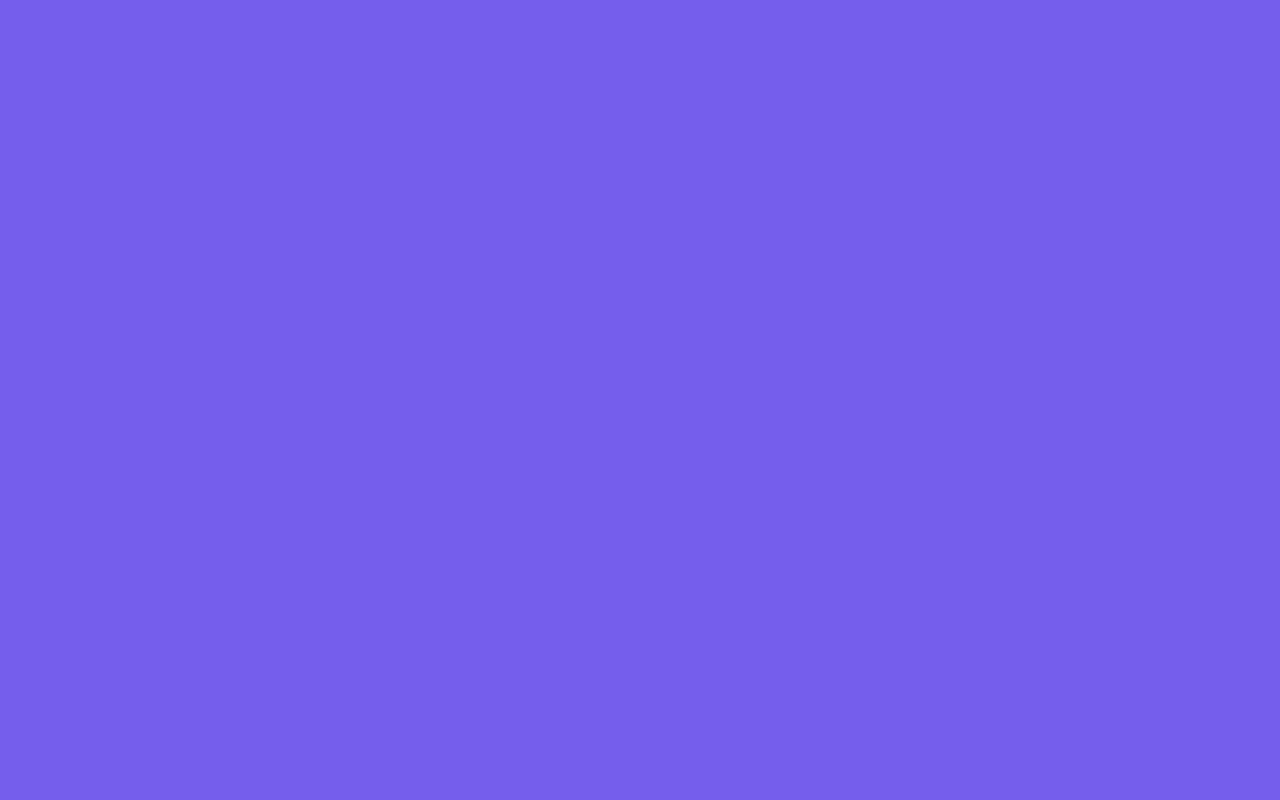
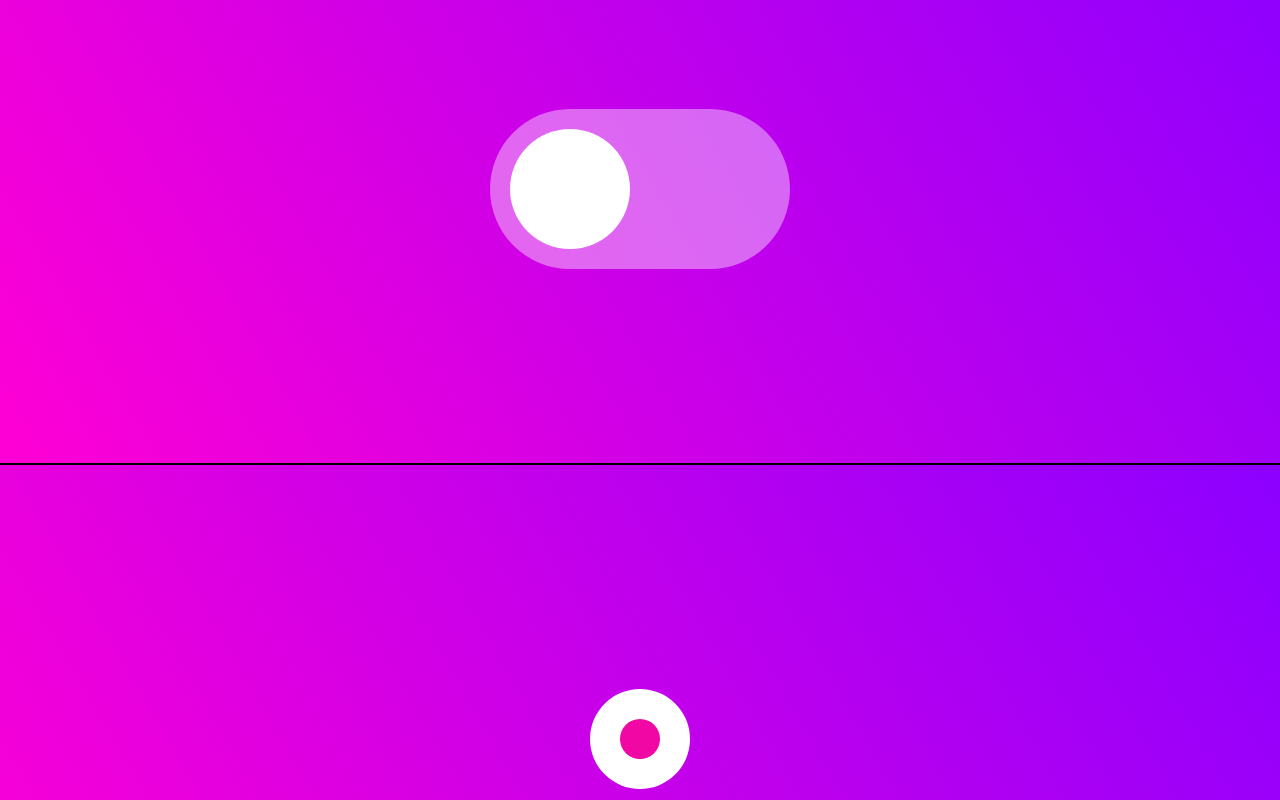
Before and after one commit to Himanshu-196018/animation-with-framer-motion, a React (Vite) app: page / in a window 1280 px wide. Shown: the part 1800-2600 px from the top of the page. Before the commit the page ends 1715 px from the top, so only its background shows below. Built offline with nearby package versions, Linux system fonts and the light colour scheme.

Commit message:
FM Layout Animation completed

```diff
--- a/src/components/App.jsx
+++ b/src/components/App.jsx
@@ -1,5 +1,8 @@
 import { motion } from "framer-motion";
 import Navbar from "./Navbar";
+import Switch from "./Switch";
+import ScaleChildFix from "./ScaleChildFix";
+import TabularCard from "./TabularCard";
 
 const App = () => {
   return (
@@ -33,6 +36,15 @@ const App = () => {
       <div className="wrap">
         <Navbar />
       </div>
+      <div className="wrap pink-blue-gradient">
+        <Switch />
+      </div>
+      <div className="wrap pink-blue-gradient">
+        <ScaleChildFix />
+      </div>
+      <div className="wrap">
+        <TabularCard />
+      </div>
     </>
   );
 };
--- /dev/null
+++ b/src/components/Ingridients.js
@@ -0,0 +1,17 @@
+export const allIngredients = [
+  { icon: "🍅", label: "Tomato" },
+  { icon: "🥬", label: "Lettuce" },
+  { icon: "🧀", label: "Cheese" },
+  { icon: "🥕", label: "Carrot" },
+  { icon: "🍌", label: "Banana" },
+  { icon: "🫐", label: "Blueberries" },
+  { icon: "🥂", label: "Champers?" },
+];
+
+const [tomato, lettuce, cheese] = allIngredients;
+export const initialTabs = [tomato, lettuce, cheese];
+
+export function getNextIngredient(ingredients) {
+  const existing = new Set(ingredients);
+  return allIngredients.find((ingredient) => !existing.has(ingredient));
+}
--- /dev/null
+++ b/src/components/ScaleChildFix.jsx
@@ -0,0 +1,19 @@
+import { useState } from "react";
+import { motion } from "framer-motion";
+
+const ScaleChildFix = () => {
+  const [isOpen, setIsOpen] = useState(false);
+  return (
+    <motion.div
+      layout
+      className="parent"
+      data-isOpen={isOpen}
+      initial={{ borderRadius: 50 }}
+      onClick={() => setIsOpen(!isOpen)}
+    >
+      <motion.div layout className="child" />
+    </motion.div>
+  );
+};
+
+export default ScaleChildFix;
--- /dev/null
+++ b/src/components/Switch.jsx
@@ -0,0 +1,22 @@
+import { motion } from "framer-motion";
+import { useState } from "react";
+
+const spring = {
+  type: "spring",
+  stiffness: 700,
+  damping: 30,
+};
+
+const Switch = () => {
+  const [isOn, setIsOn] = useState(false);
+
+  const toggleSwitch = () => setIsOn(!isOn);
+
+  return (
+    <div className="switch" data-isOn={isOn} onClick={toggleSwitch}>
+      <motion.div className="handle" layout transition={spring} />
+    </div>
+  );
+};
+
+export default Switch;
--- /dev/null
+++ b/src/components/TabularCard.jsx
@@ -0,0 +1,43 @@
+import { useState } from "react";
+import { AnimatePresence, motion } from "framer-motion";
+import { initialTabs as tabs } from "./Ingridients";
+
+const TabularCard = () => {
+  const [selectedTab, setSelectedTab] = useState(tabs[0]);
+
+  return (
+    <div className="window">
+      <nav>
+        <ul>
+          {tabs.map((item) => (
+            <li
+              key={item.label}
+              className={item === selectedTab ? "selected" : ""}
+              onClick={() => setSelectedTab(item)}
+            >
+              {`${item.icon} ${item.label}`}
+              {item === selectedTab ? (
+                <motion.div className="underline" layoutId="underline" />
+              ) : null}
+            </li>
+          ))}
+        </ul>
+      </nav>
+      <main>
+        <AnimatePresence mode="wait">
+          <motion.div
+            key={selectedTab ? selectedTab.label : "empty"}
+            initial={{ y: 10, opacity: 0 }}
+            animate={{ y: 0, opacity: 1 }}
+            exit={{ y: -10, opacity: 0 }}
+            transition={{ duration: 0.2 }}
+          >
+            {selectedTab ? selectedTab.icon : "😋"}
+          </motion.div>
+        </AnimatePresence>
+      </main>
+    </div>
+  );
+};
+
+export default TabularCard;
--- a/src/styles/main.css
+++ b/src/styles/main.css
@@ -4,6 +4,11 @@
   margin: 0;
   padding: 0;
   box-sizing: border-box;
+}
+
+/* COlOR & BG-COLOR */
+.pink-blue-gradient {
+  background: linear-gradient(60deg, hsl(310, 100%, 50%), hsl(273, 100%, 50%));
 }
 
 html {
@@ -49,26 +54,26 @@ h1 {
   width: 300px;
 }
 
-ul {
+.menu ul {
   display: flex;
   flex-direction: column;
   gap: 10px;
   background: #eee;
 }
 
-li {
+.menu li {
   color: hsl(254, 100%, 45%);
   display: block;
   font-size: 2rem;
 }
 
-ul,
-li {
+.menu ul,
+.menu li {
   list-style: none;
   padding: 10px;
 }
 
-button {
+.menu button {
   background: #eee;
   color: hsl(254, 100%, 45%);
   border: none;
@@ -88,3 +93,132 @@ button {
 button path {
   fill: hsl(254, 100%, 45%);
 }
+
+.switch {
+  width: 300px;
+  height: 160px;
+  background-color: rgba(255, 255, 255, 0.4);
+  display: flex;
+  justify-content: flex-start;
+  border-radius: 80px;
+  padding: 20px;
+  cursor: pointer;
+}
+
+.switch[data-isOn="true"] {
+  justify-content: flex-end;
+}
+
+.handle {
+  width: 120px;
+  height: 120px;
+  background-color: white;
+  border-radius: 50%;
+}
+
+.parent {
+  background: white;
+  width: 100px;
+  height: 100px;
+  display: flex;
+  justify-content: center;
+  align-items: center;
+  cursor: pointer;
+}
+
+.parent[data-isOpen="true"] {
+  width: 400px;
+  height: 200px;
+}
+
+.child {
+  width: 40px;
+  height: 40px;
+  background-color: #f107a3;
+  border-radius: 50%;
+}
+
+.window {
+  width: 480px;
+  height: 360px;
+  border-radius: 10px;
+  background: white;
+  overflow: hidden;
+  box-shadow: 0 1px 1px hsl(0deg 0% 0% / 0.075),
+    0 2px 2px hsl(0deg 0% 0% / 0.075), 0 4px 4px hsl(0deg 0% 0% / 0.075),
+    0 8px 8px hsl(0deg 0% 0% / 0.075), 0 16px 16px hsl(0deg 0% 0% / 0.075);
+  display: flex;
+  flex-direction: column;
+}
+
+.window nav {
+  background: #fdfdfd;
+  padding: 5px 5px 0;
+  border-radius: 10px;
+  border-bottom-left-radius: 0;
+  border-bottom-right-radius: 0;
+  border-bottom: 1px solid #eee;
+  height: 44px;
+}
+
+.tabs {
+  flex-grow: 1;
+  display: flex;
+  justify-content: flex-start;
+  align-items: flex-end;
+  flex-wrap: nowrap;
+  width: 100%;
+}
+
+main {
+  display: flex;
+  justify-content: center;
+  align-items: center;
+  font-size: 128px;
+  flex-grow: 1;
+  user-select: none;
+}
+
+.window ul,
+.window li {
+  list-style: none;
+  font-family: "Poppins", sans-serif;
+  font-weight: 500;
+  font-size: 16px;
+}
+
+.window ul {
+  display: flex;
+  flex-direction: row;
+}
+
+.window li {
+  border-radius: 5px;
+  border-bottom-left-radius: 0;
+  border-bottom-right-radius: 0;
+  width: 100%;
+  padding: 10px 15px;
+  background: white;
+  cursor: pointer;
+  height: 38px;
+  display: flex;
+  justify-content: space-between;
+  align-items: center;
+  flex: 1;
+  min-width: 0;
+  position: relative;
+  user-select: none;
+}
+
+.underline {
+  position: absolute;
+  bottom: -1px;
+  left: 0;
+  right: 0;
+  height: 2px;
+  background: #85f;
+}
+
+li.selected {
+  background: #eee;
+}
```
